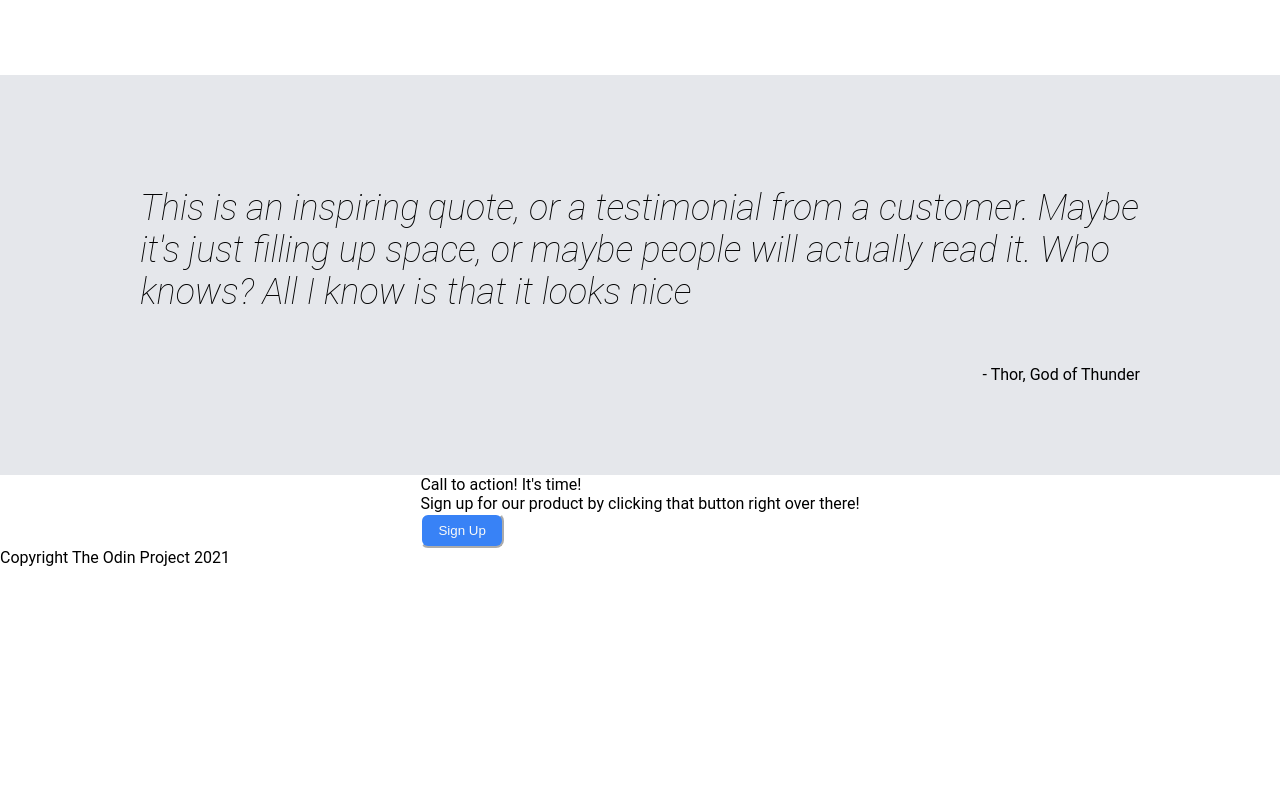
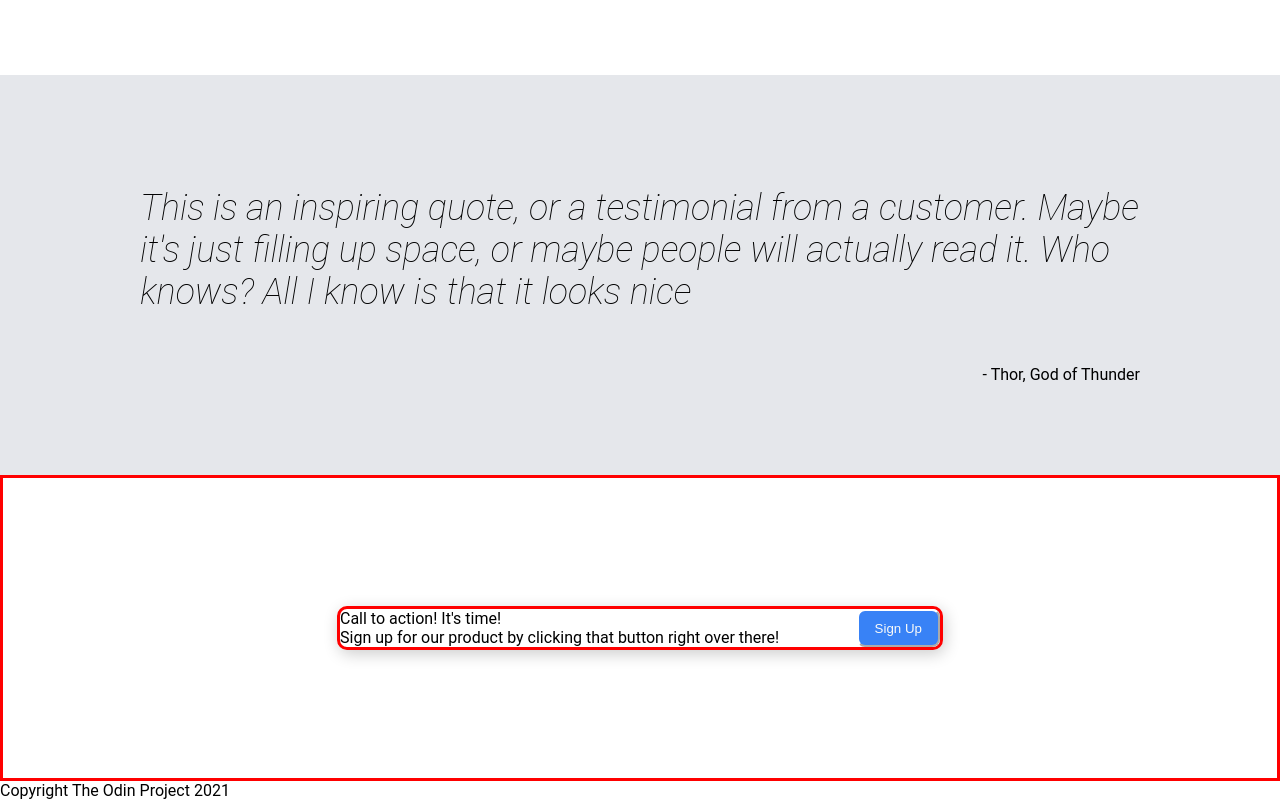
Before and after one commit to a13x612/landing-page, a plain HTML site: page index.html in a window 1280 px wide. Shown: the part 1149-1949 px from the top of the page. Before the commit the page ends 1716 px from the top, so only its background shows below. Drawn offline with Linux system fonts and the light colour scheme.

Commit message:
Update cta-section
Center modal
style button

```diff
--- a/style.css
+++ b/style.css
@@ -112,6 +112,25 @@ button {
 .cta-section {
     display: flex;
     justify-content: center;
-    align-content: center;
+    align-items: center;
     gap: 100px;
+    border: red solid;
+    height: 300px;
 }
+
+.modal {
+  background: white;
+  width: 600px;
+  border-radius: 10px;
+  box-shadow: 2px 4px 16px rgba(0,0,0,.2);
+  display: flex;
+  justify-content: space-between;
+  border: red solid;
+}
+
+.button {
+  cursor: pointer;
+  padding: 8px 16px;
+  border-radius: 8px;
+  align-self: flex-end;
+}
```
